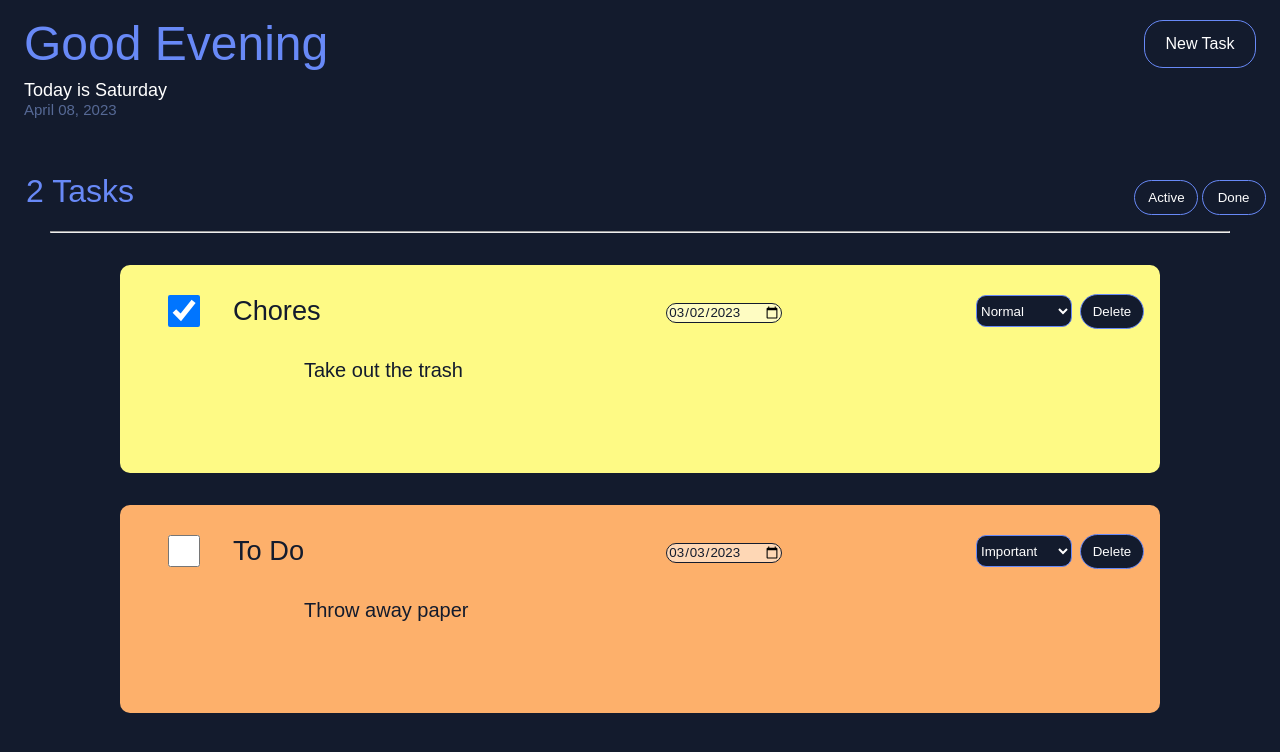
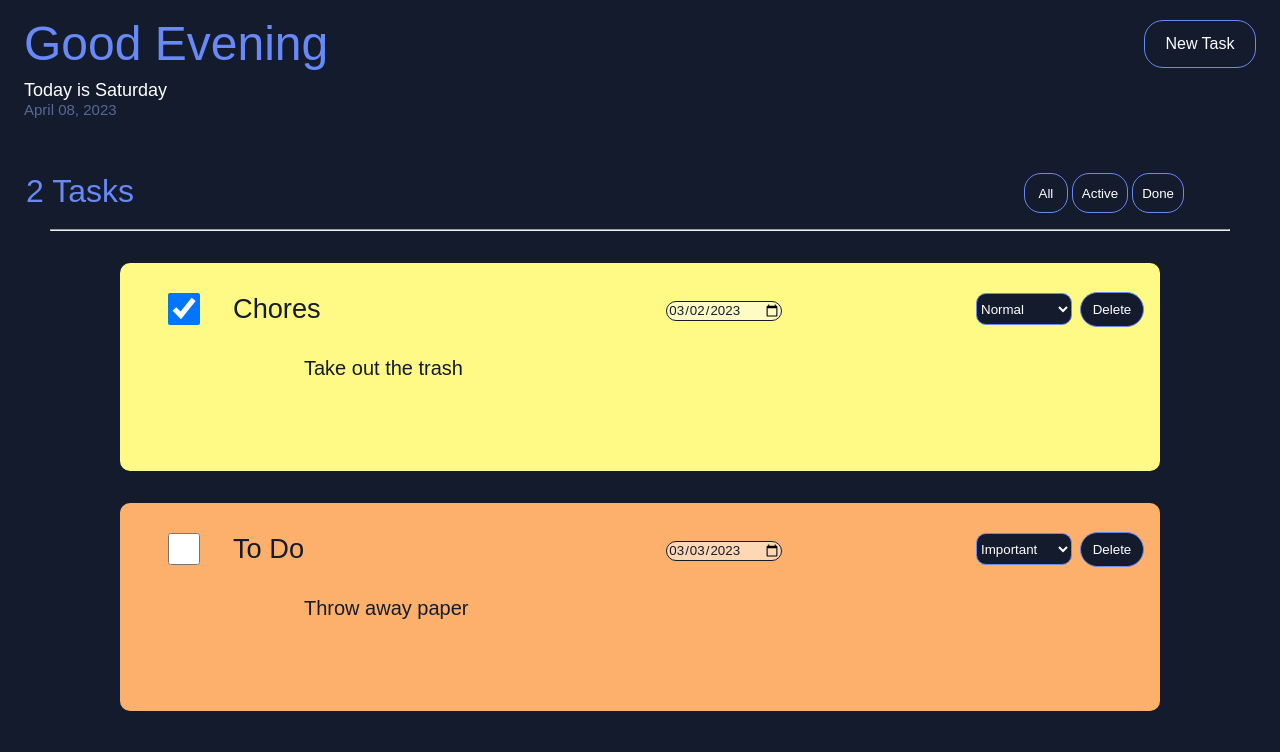
Before and after one commit to dilekbaykara/to-do-list, a React (Create React App) app: page / in a window 1280 px wide. Shown: the top 752 px of the page. Built offline with nearby package versions, Linux system fonts and the light colour scheme; the HTML template or start-up script is replaced by a standard one; a web font is replaced by a local one.

Commit message:
refactoring code  Please enter the commit message for your changes. Lines starting

```diff
--- a/src/App.tsx
+++ b/src/App.tsx
@@ -1,13 +1,10 @@
-import { FormEvent, useEffect, useMemo, useState } from "react"; //
+import { FormEvent, useEffect, useState } from "react"; //
 import "./App.css";
 import { ActiveTasks } from "./components/Active";
-import { Greeting } from "./components/Greeting";
-import { ToDoItem } from "./components/ToDoItem";
+import { AllTasks } from "./components/All";
+import { DoneTasks } from "./components/Done";
+import { NewTask } from "./components/NewTask";
 import { ToDo } from "./types/ToDo";
-import { DoneTasks } from "./components/Done";
-import { NewTask } from "./components/NewTask"
-
-
 
 const myToDo1: ToDo = {
   checked: true,
@@ -25,8 +22,6 @@ const myToDo2: ToDo = {
   title: "To Do",
 };
 
-
-
 const initialTodosString = localStorage.getItem("toDoList");
 
 const initialTodos = initialTodosString
@@ -38,23 +33,6 @@ export function App(): JSX.Element {
   const [addingToDo, setAddingToDo] = useState(false);
   const [showingDoneTasks, setShowDoneTasks] = useState(false); // show true if not
   const [showingActiveTasks, setShowActiveTasks] = useState(false); // show true if not
-  const [filterTodosCompleted, setFilterTodosCompleted] = useState<any | null>(
-    null
-  );
-  //  const [filterState, setFilterState] = useState<FilterState>(0);
-
-  const visibleTodos = useMemo(
-    () =>
-      toDos.filter((toDo) => {
-        if (filterTodosCompleted === null) {
-          return true;
-        }
-        return filterTodosCompleted === toDo.checked;
-      }),
-    [filterTodosCompleted, toDos]
-
-  );
-
 
   useEffect(
     function () {
@@ -63,50 +41,16 @@ export function App(): JSX.Element {
     [toDos]
   );
 
-  // function assignDoneToDo() {
-
-  // }
-
-  function showActive() {
-    setShowActiveTasks(true);
-    setFilterTodosCompleted(false);
-    setShowDoneTasks(false)
-  }
-
-  function newTask() {
-    setAddingToDo(true);
-  }
-
-  if (showingActiveTasks) {
-    return <ActiveTasks  newTask={newTask} showActive={showActive} toDos={toDos} showDone={showDone} visibleTodos={toDos}/>;
-  }
-
-  function showDone() {
-    setShowDoneTasks(true);
-    setFilterTodosCompleted(true);
-    setShowActiveTasks(false)
-  }
-
-
-
-  if (showingDoneTasks) {
-    return <DoneTasks newTask={newTask} showActive={showActive} toDos={toDos} showDone={showDone} visibleTodos={toDos} />;
-  }
-
-
-
-  if (addingToDo) {
-    return <NewTask newTask={newTask} showActive={showActive} toDos={toDos} showDone={showDone} visibleTodos={toDos} handleFormSubmit={handleFormSubmit} />
-  }
-
   function handleFormSubmit(event: FormEvent<HTMLFormElement>) {
     // event.preventDefault();
     const data = Object.fromEntries(
       new FormData(event.target as HTMLFormElement)
     );
-    const newDueDate = new Date(data.Date as string)
-    const timeZoneCorrectedDate = new Date(newDueDate.getTime()+newDueDate.getTimezoneOffset()*60*1000)//
-    debugger
+    const newDueDate = new Date(data.Date as string);
+    const timeZoneCorrectedDate = new Date(
+      newDueDate.getTime() + newDueDate.getTimezoneOffset() * 60 * 1000
+    ); //
+    debugger;
     setToDos([
       ...toDos,
       {
@@ -115,90 +59,65 @@ export function App(): JSX.Element {
         description: data.Description as string,
         checked: false,
         duedate: data.Date ? timeZoneCorrectedDate.getTime() : undefined,
-
       },
     ]);
   }
 
+  if (addingToDo) {
+    return <NewTask handleFormSubmit={handleFormSubmit} />;
+  }
+
+  function showAllTasks() {
+    setShowDoneTasks(false);
+    setShowActiveTasks(false);
+  }
+
+  function showDone() {
+    setShowDoneTasks(true);
+    setShowActiveTasks(false);
+  }
+
+  function showActive() {
+    setShowActiveTasks(true);
+    setShowDoneTasks(false);
+  }
+
+  function newTask() {
+    setAddingToDo(true);
+  }
+
+  if (showingActiveTasks) {
+    return (
+      <ActiveTasks
+        setToDos={setToDos}
+        showAllTasks={showAllTasks}
+        newTask={newTask}
+        toDos={toDos}
+        showDone={showDone}
+      />
+    );
+  }
+
+  if (showingDoneTasks) {
+    return (
+      <DoneTasks
+        newTask={newTask}
+        showActive={showActive}
+        toDos={toDos}
+        setToDos={setToDos}
+        showAllTasks={showAllTasks}
+      />
+    );
+  }
+
   return (
-    <div className="App">
-      <div className="greeting-container">
-        <div className="greeting">
-          <Greeting />
-        </div>
-        <button className="task-button" onClick={newTask}>
-          New Task
-        </button>
-        <div className="date-container">
-          Today is {new Date().toLocaleString("en-US", { weekday: "long" })}
-          <br />
-          <div className="current-date">
-            {new Date().toLocaleString("en-US", {
-              month: "long",
-              day: "2-digit",
-            })}
-            , {new Date().getFullYear()}
-          </div>
-        </div>
-      </div>
-      <div className="task-container">
-        <div className="task-counter">
-          {toDos.length} {toDos.length === 1 ? "Task" : "Tasks"}
-        </div>
-        <div className="status-container">
-          <button className="activeButton" onClick={showActive}>
-            Active
-          </button>
-          <button className="doneButton" onClick={showDone}>
-            Done
-          </button>
-        </div>
-      </div>
-      <hr />
-      {showingDoneTasks ? <DoneTasks newTask={newTask} showActive={showActive} toDos={toDos} showDone={showDone} visibleTodos={toDos} /> : null}
-      {/* <ToDoItem toDo={myToDo1} /> */}
-      {/* <ToDoItem toDo={myToDo2} /> */}
-      {/* toDos is the source array, map is creating a new array by calling the
-      given function in each item in the source array, it is then passed to the ToDo(interface) item component
-      ToDoItem component has props(toDo=toDoItem,onDeleteToDo) */}
-      {/* toDoItem=name of each object in the toDos array, ToDo is an interface that is the typeof the function argument*/}
-
-      {visibleTodos.map((toDoItem: ToDo) => (
-        <ToDoItem
-          onDeleteToDo={function () {
-            const updatedToDos = toDos.filter((x) => x !== toDoItem);
-            setToDos(updatedToDos);
-            ////
-          }}
-          // prioritySelect={function (updatedPriority: any) {
-          //   const updatedToDos = toDos.map((x) =>
-          //     x === toDoItem ? ({ ...x, priority: updatedPriority } as any) : x
-          //   );
-
-          //   setToDos(updatedToDos);
-          // }}
-          // onCheckBoxCheck={function (checked: true | false) {
-          //   const updatedToDos = toDos.map((x) =>
-          //     x === toDoItem ? ({ ...x, checked } as any) : x
-          //   );
-          //   setToDos(updatedToDos);
-          // }}
-          // handleDateChange={function(newDate: any){
-          //   const updatedToDos = toDos.map((x) =>
-          //   x === toDoItem ? ({...x, date: newDate } as any) : x);
-
-          //   setToDos(updatedToDos)
-          // }}
-          onUpdateTodo={function (updates: any) {
-            const updatedToDos = toDos.map((x) =>
-            x === toDoItem ? ({...x, ...updates } as any) : x);
-          console.log(updates)
-          setToDos(updatedToDos);
-        }}
-          toDo={toDoItem}
-        />
-      ))}
-    </div>
+    <AllTasks
+      newTask={newTask}
+      showActive={showActive}
+      toDos={toDos}
+      showDone={showDone}
+      setToDos={setToDos}
+    />
   );
 }
 
--- a/src/components/Active.tsx
+++ b/src/components/Active.tsx
@@ -2,14 +2,16 @@ import { ToDo } from "../types/ToDo";
 import { Greeting } from "./Greeting";
 import { ToDoItem } from "./ToDoItem";
 
-  export const ActiveTasks = (props:{
-    newTask: () => void
-    showActive: () => void
+export const ActiveTasks = (props: {
+  newTask: () => void;
   toDos: ToDo[];
-    showDone: () => void
-    visibleTodos: ToDo[];
+  showAllTasks: () => void;
+  showDone: () => void;
+  setToDos: (value: React.SetStateAction<ToDo[]>) => void;
+}) => {
+  const activeToDos = props.toDos.filter((x) => x.checked === false);
 
-  }) => (
+  return (
     <div className="App">
       <div className="greeting-container">
         <div className="greeting">
@@ -32,32 +34,38 @@ import { ToDoItem } from "./ToDoItem";
       </div>
       <div className="task-container">
         <div id="completed-task-counter">
-          {props.toDos.length} {props.toDos.length === 1 ? "Active Task" : "Active Tasks"}
+          {activeToDos.length}{" "}
+          {activeToDos.length === 1 ? "Active Task" : "Active Tasks"}
         </div>
         <div className="status-container">
-          <button className="activeButton" onClick={props.showActive}>
-            Active
+          <button id="allButton" onClick={props.showAllTasks}>
+            All
           </button>
-          <button className="doneButton" onClick={props.showDone}>
+          <button id="activeButton">Active</button>
+          <button id="doneButton" onClick={props.showDone}>
             Done
           </button>
         </div>
       </div>
       <hr />
 
-      {props.visibleTodos.map((toDoItem: ToDo) => (
+      {props.toDos
+        .filter((x) => x.checked === false)
+        .map((toDoItem: ToDo) => (
           <ToDoItem
             toDo={toDoItem}
             onDeleteToDo={function () {
-            const updatedToDos = props.toDos.filter((x: ToDo) => x !== toDoItem);
-            setToDos(updatedToDos);
+              const updatedToDos = props.toDos.filter(
+                (x: ToDo) => x !== toDoItem
+              );
+              props.setToDos(updatedToDos);
             }}
             onUpdateTodo={function (updates: any) {
               const updatedToDos = props.toDos.map((x: ToDo) =>
-            x === toDoItem ? ({...x, ...updates } as any) : x);
-          console.log(...updates)
-          setToDos(updatedToDos)
-
+                x === toDoItem ? ({ ...x, ...updates } as any) : x
+              );
+              console.log(...updates);
+              props.setToDos(updatedToDos);
             }}
           />
         ))}
@@ -65,6 +73,4 @@ import { ToDoItem } from "./ToDoItem";
       <div></div>
     </div>
   );
-function setToDos(updatedToDos: any) {
-  throw new Error("Function not implemented.");
-}
+};
--- a/src/components/All.tsx
+++ b/src/components/All.tsx
@@ -0,0 +1,65 @@
+import { ToDo } from "../types/ToDo";
+import { Greeting } from "./Greeting";
+import { ToDoItem } from "./ToDoItem";
+
+export const AllTasks = (props: {
+  newTask: () => void;
+  showActive: () => void;
+  toDos: ToDo[];
+  showDone: () => void;
+  setToDos: (value: React.SetStateAction<ToDo[]>) => void;
+}) => (
+  <div className="App">
+    <div className="greeting-container">
+      <div className="greeting">
+        <Greeting />
+      </div>
+      <button className="task-button" onClick={props.newTask}>
+        New Task
+      </button>
+      <div className="date-container">
+        Today is {new Date().toLocaleString("en-US", { weekday: "long" })}
+        <br />
+        <div className="current-date">
+          {new Date().toLocaleString("en-US", {
+            month: "long",
+            day: "2-digit",
+          })}
+          , {new Date().getFullYear()}
+        </div>
+      </div>
+    </div>
+    <div className="task-container">
+      <div className="task-counter">
+        {props.toDos.length} {props.toDos.length === 1 ? "Task" : "Tasks"}
+      </div>
+      <div className="status-container">
+        <button id="allButton">All</button>
+        <button id="activeButton" onClick={props.showActive}>
+          Active
+        </button>
+        <button id="doneButton" onClick={props.showDone}>
+          Done
+        </button>
+      </div>
+    </div>
+    <hr />
+
+    {props.toDos.map((toDoItem: ToDo) => (
+      <ToDoItem
+        onDeleteToDo={function () {
+          const updatedToDos = props.toDos.filter((x) => x !== toDoItem);
+          props.setToDos(updatedToDos);
+        }}
+        onUpdateTodo={function (updates: any) {
+          const updatedToDos = props.toDos.map((x) =>
+            x === toDoItem ? ({ ...x, ...updates } as any) : x
+          );
+          console.log(updates);
+          props.setToDos(updatedToDos);
+        }}
+        toDo={toDoItem}
+      />
+    ))}
+  </div>
+);
--- a/src/components/Done.tsx
+++ b/src/components/Done.tsx
@@ -2,14 +2,16 @@ import { ToDo } from "../types/ToDo";
 import { Greeting } from "./Greeting";
 import { ToDoItem } from "./ToDoItem";
 
-export const DoneTasks = (props:{
-  newTask: () => void
-  showActive: () => void
+export const DoneTasks = (props: {
+  newTask: () => void;
+  showActive: () => void;
   toDos: ToDo[];
-  showDone: () => void
-  visibleTodos: ToDo[];
+  setToDos: (value: React.SetStateAction<ToDo[]>) => void;
+  showAllTasks: () => void;
+}) => {
+  const doneToDos = props.toDos.filter((x) => x.checked === true);
 
-}) => (
+  return (
     <div className="App">
       <div className="greeting-container">
         <div className="greeting">
@@ -32,40 +34,39 @@ export const DoneTasks = (props:{
       </div>
       <div className="task-container">
         <div id="completed-task-counter">
-        {props.toDos.length}{" "}
-        {props.toDos.length === 1 ? "Completed Task" : "Completed Tasks"}
+          {doneToDos.length}{" "}
+          {doneToDos.length === 1 ? "Completed Task" : "Completed Tasks"}
         </div>
         <div className="status-container">
-        <button className="activeButton" onClick={props.showActive}>
+          <button id="allButton" onClick={props.showAllTasks}>
+            All
+          </button>
+          <button id="activeButton" onClick={props.showActive}>
             Active
           </button>
-        <button className="doneButton" onClick={props.showDone}>
-          Done
-        </button>
+          <button id="doneButton">Done</button>
         </div>
       </div>
       <hr />
 
-    {props.visibleTodos.map((toDoItem: ToDo) => (
+      {props.toDos
+        .filter((x) => x.checked === true)
+        .map((toDoItem: ToDo) => (
           <ToDoItem
-        toDo={toDoItem}
             onDeleteToDo={function () {
               const updatedToDos = props.toDos.filter((x) => x !== toDoItem);
-          setToDos(updatedToDos);
-
+              props.setToDos(updatedToDos);
             }}
-
             onUpdateTodo={function (updates: any) {
               const updatedToDos = props.toDos.map((x) =>
-          x === toDoItem ? ({...x, ...updates } as any) : x);
-        console.log(...updates)
-        setToDos(updatedToDos)}}
+                x === toDoItem ? ({ ...x, ...updates } as any) : x
+              );
+              console.log(updates);
+              props.setToDos(updatedToDos);
+            }}
+            toDo={toDoItem}
           />
         ))}
-    <div></div>
-    <div></div>
     </div>
   );
-function setToDos(updatedToDos: any) {
-  throw new Error("Function not implemented.");
-}
+};
--- a/src/components/NewTask.tsx
+++ b/src/components/NewTask.tsx
@@ -1,15 +1,8 @@
 import { FormEvent } from "react";
-import { ToDo } from "../types/ToDo";
-
 
 
 
 export const NewTask = (props:{
-  newTask: () => void
-  showActive: () => void
-  toDos: ToDo[];
-  showDone: () => void
-  visibleTodos: ToDo[];
   handleFormSubmit: (event: FormEvent<HTMLFormElement>) => void
 
 }) => (
@@ -54,6 +47,3 @@ export const NewTask = (props:{
 </form>
 </div>
 );
-function setToDos(updatedToDos: any) {
-  throw new Error("Function not implemented.");
-}
--- a/src/index.css
+++ b/src/index.css
@@ -9,7 +9,7 @@ body {
   color: #ffff;
 }
 
-.greeting-container{
+.greeting-container {
   margin-top: 1rem;
   margin-bottom: 0;
   display: grid;
@@ -20,13 +20,13 @@ body {
   margin-right: 1.5rem;
 }
 
-.greeting{
-  grid-column: 1 /span 4;
+.greeting {
+  grid-column: 1 / span 4;
   grid-row: 1;
   text-align: left;
 }
 
-.task-button{
+.task-button {
   justify-self: end;
   font-size: 1rem;
   grid-column: 5;
@@ -35,75 +35,90 @@ body {
   width: 7rem;
 }
 
-
 .date-container {
   display: flex;
-  grid-column: 1 /span 4;
+  grid-column: 1 / span 4;
   grid-row: 2;
   flex-direction: column;
   align-items: flex-start;
   font-size: 18px;
 }
 
-.current-date{
+.current-date {
   font-size: 15px;
-  color:#566995;
+  color: #566995;
 }
 
-
-h1{
+h1 {
   font-family: elza, sans-serif;
   font-weight: 500;
   font-style: normal;
-  color:#6889f7;
+  color: #6889f7;
   font-size: 3rem;
 }
 
-hr{
- display: flex;
- margin-top: 1rem;
- margin-bottom: 1rem;
- width: 92%;
+hr {
+  display: flex;
+  margin-top: 1rem;
+  margin-bottom: 1rem;
+  width: 92%;
 }
-
 
 .task-container {
   display: grid;
   grid-template-columns: repeat(5, 1fr);
   font-size: 2rem;
-  color:#6889f7;
+  color: #6889f7;
 }
 
-.task-counter{
+.task-counter {
   grid-column: 1;
   grid-row: 1;
   width: 10rem;
 }
 
-.status-container{
+.status-container {
+  display: flex;
   grid-column: 5;
   grid-row: 1;
   width: 10rem;
-  justify-self: end;
+  justify-self: start;
+  flex-direction: row;
 }
 
-button{
+button {
   font-family: elza, sans-serif;
   font-weight: 400;
   font-style: normal;
   border: 1px solid #6889f7;
   border-radius: 19px;
-  color:#ffff;
+  color: #ffff;
   padding: 9px;
   background-color: #131b2d;
   width: 4rem;
 }
 
-button:hover{
+button:hover {
   background-color: #6889f7;
-  color:#131b2d;
+  color: #131b2d;
 }
 
-.activeButton{
-  margin-right: 0.2rem;
+#activeButton {
+  margin-left: 4px;
+  margin-right: 4px;
+  width: 4rem;
+  height: 2.5rem;
+  border-radius: 17px;
 }
+
+#doneButton {
+  border-radius: 17px;
+  width: 4rem;
+  height: 2.5rem;
+}
+
+#allButton {
+  width: 4rem;
+  border-radius: 17px;
+  height: 2.5rem;
+}
```
Also changed, not shown: src/components/ToDoItem.tsx (+6 -19 lines). Lines whose indentation alone changed are shown as unchanged.
